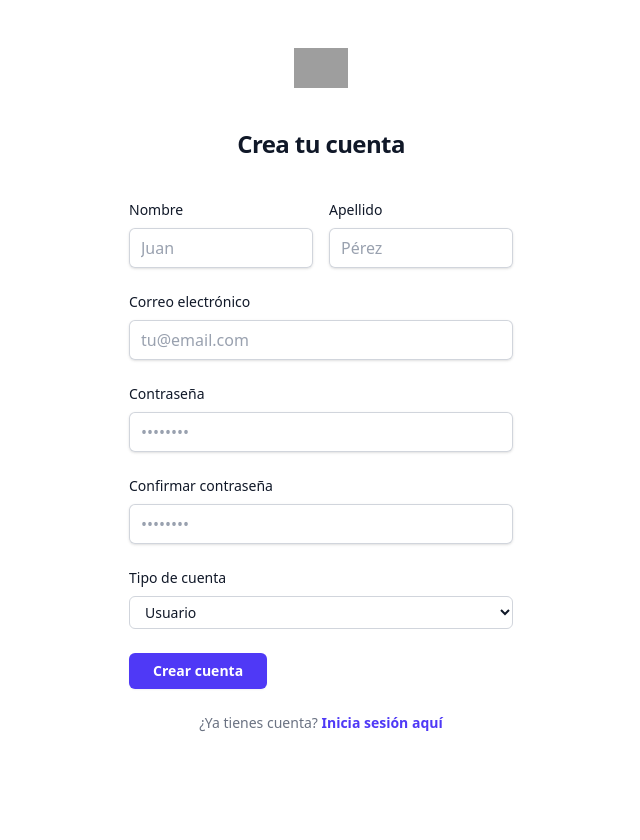
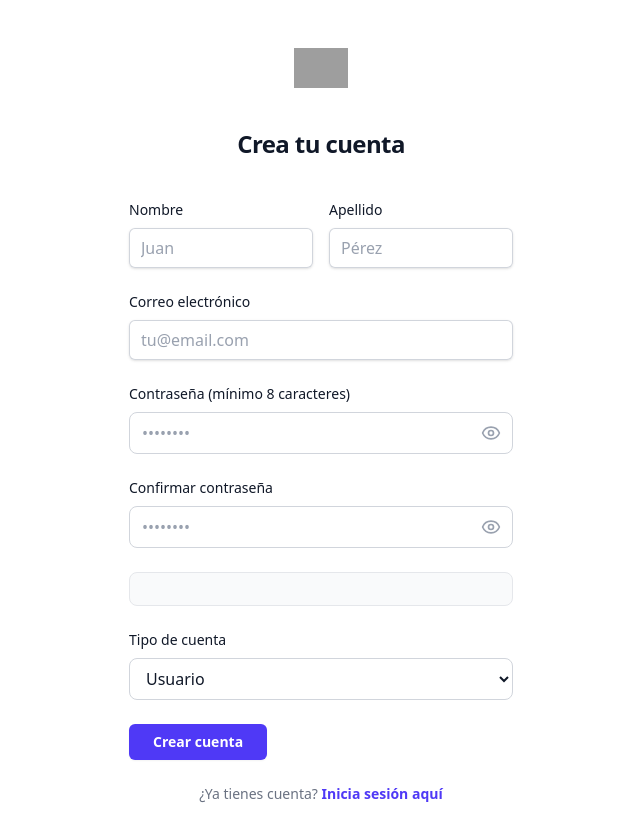
Before and after one commit to brianhdezs/rh_system_front, a React (Vite) app: page / in a window 1280 px wide. Both pictures are taken after a click on the button "Regístrate aquí". Shown: the top 840 px of the page, without its empty margins (319-959 px from the left). Before the commit the page ends 800 px from the top, so only its background shows below. Built offline with nearby package versions, Linux system fonts and the light colour scheme; grey boxes are pictures that could not be loaded.

Commit message:
[FIX] register form corrections required

```diff
--- a/src/components/auth/Register.tsx
+++ b/src/components/auth/Register.tsx
@@ -2,6 +2,7 @@ import { useState } from "react";
 import { useAuth } from "../../context/AuthContext";
 import Input from "../ui/Input";
 import Button from "../ui/Button";
+import { Eye, EyeOff, CheckCircle, XCircle } from "lucide-react";
 
 interface RegisterProps {
   onNavigateToLogin?: () => void;
@@ -20,6 +21,22 @@ export default function Register({ onNavigateToLogin }: RegisterProps) {
   const [errors, setErrors] = useState<Record<string, string>>({});
   const [apiError, setApiError] = useState("");
   const [isLoading, setIsLoading] = useState(false);
+  const [showPassword, setShowPassword] = useState(false);
+  const [showConfirmPassword, setShowConfirmPassword] = useState(false);
+
+  // Validaciones de contraseña en tiempo real
+  const passwordValidations: Record<string, boolean> = {
+    minLength: formData.password.length >= 8,
+    hasUpperCase: /[A-Z]/.test(formData.password),
+    hasLowerCase: /[a-z]/.test(formData.password),
+    hasNumber: /[0-9]/.test(formData.password),
+    hasSpecialChar: /[!@#$%^&*(),.?":{}|<>_-]/.test(formData.password),
+    passwordsMatch: Boolean(
+      formData.password && formData.password === formData.confirmPassword
+    ),
+  };
+
+  const isPasswordValid = Object.values(passwordValidations).every(Boolean);
 
   const validateForm = () => {
     const newErrors: Record<string, string> = {};
@@ -44,7 +61,9 @@ export default function Register({ onNavigateToLogin }: RegisterProps) {
       newErrors.password = "La contraseña debe tener al menos 8 caracteres";
     }
 
-    if (formData.password !== formData.confirmPassword) {
+    if (!formData.confirmPassword) {
+      newErrors.confirmPassword = "Debes confirmar tu contraseña";
+    } else if (formData.password !== formData.confirmPassword) {
       newErrors.confirmPassword = "Las contraseñas no coinciden";
     }
 
@@ -71,6 +90,13 @@ export default function Register({ onNavigateToLogin }: RegisterProps) {
     setApiError("");
 
     if (!validateForm()) {
+      return;
+    }
+
+    if (!isPasswordValid) {
+      setApiError(
+        "Por favor, cumple con todos los requisitos de la contraseña"
+      );
       return;
     }
 
@@ -103,7 +129,7 @@ export default function Register({ onNavigateToLogin }: RegisterProps) {
       <div className="mt-10 sm:mx-auto sm:w-full sm:max-w-sm">
         <form onSubmit={handleSubmit} className="space-y-6">
           {apiError && (
-            <div className="rounded-md bg-red-50 p-4">
+            <div className="rounded-md bg-red-50 p-4 border border-red-200">
               <p className="text-sm text-red-800">{apiError}</p>
             </div>
           )}
@@ -144,30 +170,110 @@ export default function Register({ onNavigateToLogin }: RegisterProps) {
             placeholder="tu@email.com"
           />
 
-          <Input
+          {/* Password Field with Toggle */}
+          <div>
+            <label
+              htmlFor="password"
+              className="block text-sm font-medium text-gray-900 mb-2"
+            >
+              Contraseña (mínimo 8 caracteres)
+            </label>
+            <div className="relative">
+              <input
                 id="password"
                 name="password"
-            type="password"
-            label="Contraseña"
+                type={showPassword ? "text" : "password"}
                 value={formData.password}
                 onChange={handleChange}
-            error={errors.password}
                 autoComplete="new-password"
                 placeholder="••••••••"
+                className="block w-full rounded-lg border border-gray-300 bg-white px-3 py-2 pr-10 text-gray-900 placeholder:text-gray-400 focus:border-indigo-600 focus:ring-2 focus:ring-indigo-600 focus:outline-none"
               />
+              <button
+                type="button"
+                onClick={() => setShowPassword(!showPassword)}
+                className="absolute inset-y-0 right-0 flex items-center pr-3 text-gray-400 hover:text-gray-600"
+              >
+                {showPassword ? <EyeOff size={20} /> : <Eye size={20} />}
+              </button>
+            </div>
+            {errors.password && (
+              <p className="mt-1 text-sm text-red-600">{errors.password}</p>
+            )}
+          </div>
 
-          <Input
+          {/* Confirm Password Field with Toggle */}
+          <div>
+            <label
+              htmlFor="confirmPassword"
+              className="block text-sm font-medium text-gray-900 mb-2"
+            >
+              Confirmar contraseña
+            </label>
+            <div className="relative">
+              <input
                 id="confirmPassword"
                 name="confirmPassword"
-            type="password"
-            label="Confirmar contraseña"
+                type={showConfirmPassword ? "text" : "password"}
                 value={formData.confirmPassword}
                 onChange={handleChange}
-            error={errors.confirmPassword}
                 autoComplete="new-password"
                 placeholder="••••••••"
+                className="block w-full rounded-lg border border-gray-300 bg-white px-3 py-2 pr-10 text-gray-900 placeholder:text-gray-400 focus:border-indigo-600 focus:ring-2 focus:ring-indigo-600 focus:outline-none"
               />
+              <button
+                type="button"
+                onClick={() => setShowConfirmPassword(!showConfirmPassword)}
+                className="absolute inset-y-0 right-0 flex items-center pr-3 text-gray-400 hover:text-gray-600"
+              >
+                {showConfirmPassword ? <EyeOff size={20} /> : <Eye size={20} />}
+              </button>
+            </div>
+            {errors.confirmPassword && (
+              <p className="mt-1 text-sm text-red-600">
+                {errors.confirmPassword}
+              </p>
+            )}
+          </div>
 
+          {/* Password Requirements */}
+          {formData.password && (
+            <div className="bg-gray-50 rounded-lg p-4 border border-gray-200">
+              <p className="text-sm font-medium text-gray-700 mb-2">
+                Requisitos de la contraseña:
+              </p>
+              <div className="space-y-1">
+                <ValidationItem
+                  isValid={passwordValidations.minLength}
+                  text="Mínimo 8 caracteres"
+                />
+                <ValidationItem
+                  isValid={passwordValidations.hasUpperCase}
+                  text="Al menos una letra mayúscula"
+                />
+                <ValidationItem
+                  isValid={passwordValidations.hasLowerCase}
+                  text="Al menos una letra minúscula"
+                />
+                <ValidationItem
+                  isValid={passwordValidations.hasNumber}
+                  text="Al menos un número"
+                />
+                <ValidationItem
+                  isValid={passwordValidations.hasSpecialChar}
+                  text="Al menos un carácter especial (!@#$%...)"
+                />
+              </div>
+            </div>
+          )}
+          <div className="bg-gray-50 rounded-lg p-4 border border-gray-200">
+            {formData.confirmPassword && (
+              <ValidationItem
+                isValid={passwordValidations.passwordsMatch}
+                text="Las contraseñas coinciden"
+              />
+            )}
+          </div>
           <div>
             <label
               htmlFor="RoleId"
@@ -180,14 +286,18 @@ export default function Register({ onNavigateToLogin }: RegisterProps) {
               name="RoleId"
               value={formData.RoleId}
               onChange={handleChange}
-              className="block w-full rounded-md bg-white px-3 py-1.5 text-base text-gray-900 outline-1 -outline-offset-1 outline-gray-300 focus:outline-2 focus:-outline-offset-2 focus:outline-indigo-600 sm:text-sm"
+              className="block w-full rounded-lg border border-gray-300 bg-white px-3 py-2 text-gray-900 focus:border-indigo-600 focus:ring-2 focus:ring-indigo-600 focus:outline-none"
             >
               <option value={2}>Usuario</option>
               <option value={1}>Administrador</option>
             </select>
           </div>
 
-          <Button type="submit" isLoading={isLoading}>
+          <Button
+            type="submit"
+            isLoading={isLoading}
+            disabled={!isPasswordValid && formData.password.length > 0}
+          >
             Crear cuenta
           </Button>
         </form>
@@ -206,3 +316,24 @@ export default function Register({ onNavigateToLogin }: RegisterProps) {
     </div>
   );
 }
+
+// Componente auxiliar para mostrar validaciones
+interface ValidationItemProps {
+  isValid: boolean;
+  text: string;
+}
+
+function ValidationItem({ isValid, text }: ValidationItemProps) {
+  return (
+    <div className="flex items-center space-x-2 text-sm">
+      {isValid ? (
+        <CheckCircle size={16} className="text-green-600 flex-shrink-0" />
+      ) : (
+        <XCircle size={16} className="text-gray-400 flex-shrink-0" />
+      )}
+      <span className={isValid ? "text-green-700" : "text-gray-600"}>
+        {text}
+      </span>
+    </div>
+  );
+}
```
Also changed, not shown: src/components/ui/Toast.tsx (added). Lines whose indentation alone changed are shown as unchanged.
